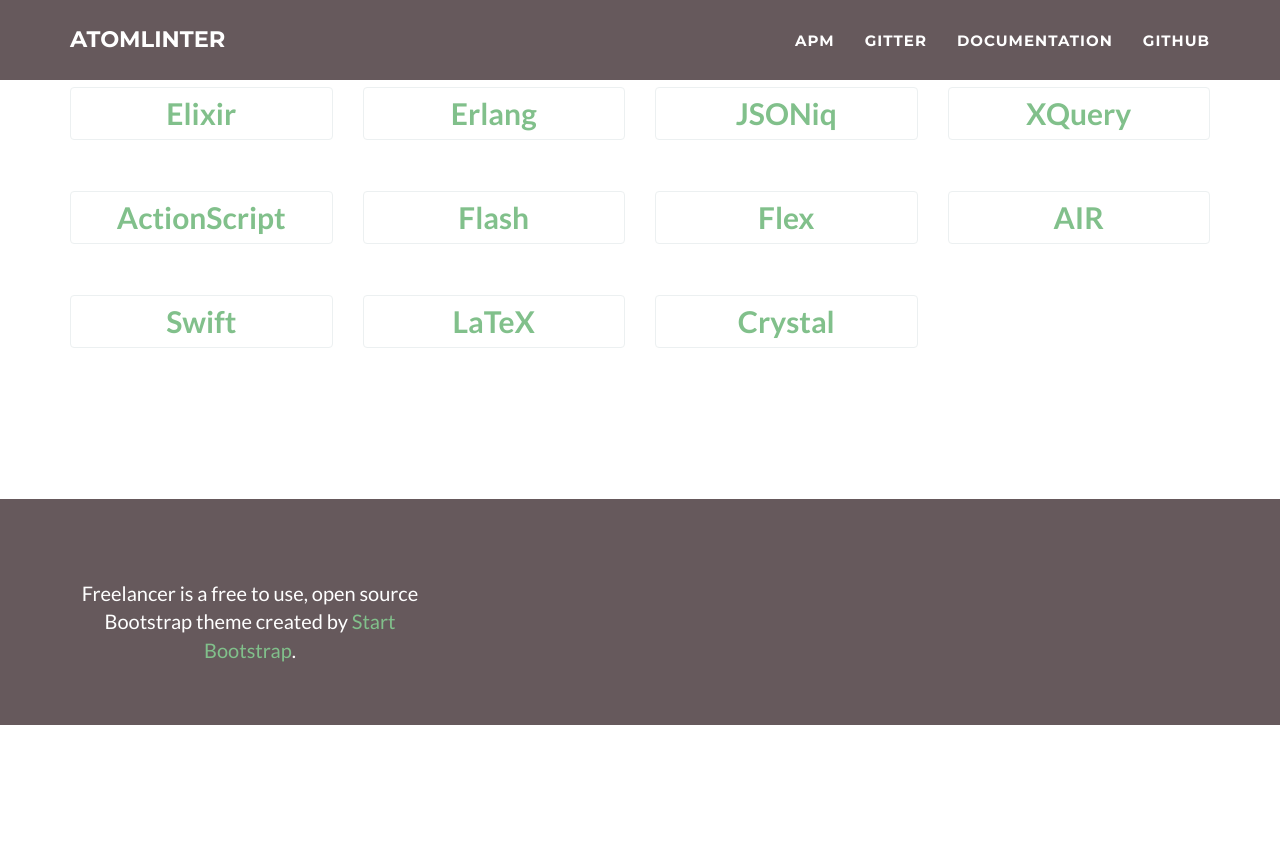
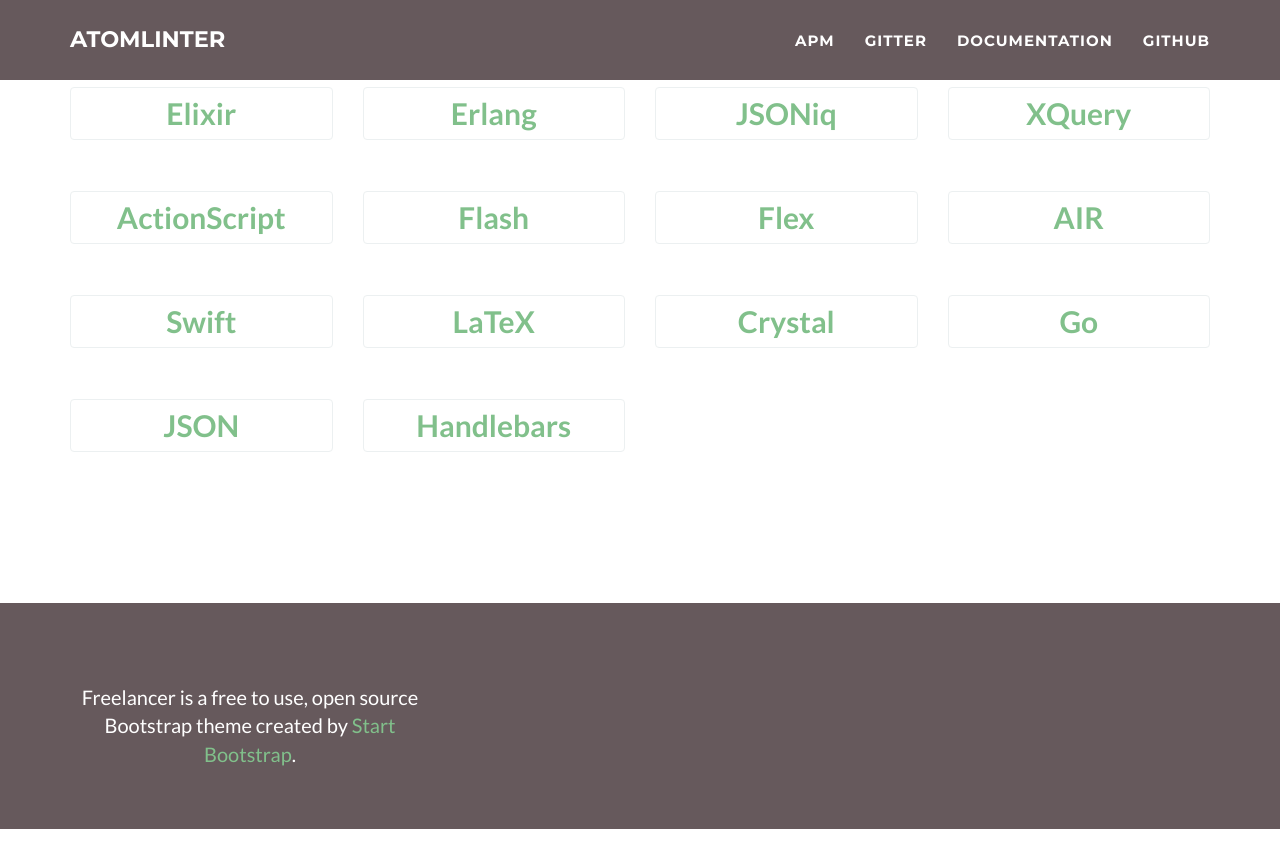
Before and after one commit to AtomLinter/atomlinter.github.io, a Jekyll site: the page built from index.html, in a window 1280 px wide and 900 px high, scrolled down 1716 px. Shown: the top 868 px of the window. Built offline with Jekyll 4.4.1, drawn with Linux system fonts in a browser that asks for light colours; before the commit the page ends 2513 px from its top, so only the background shows below that.

Commit message:
Add some missing linters

```diff
--- a/_config.yml
+++ b/_config.yml
@@ -242,6 +242,22 @@ types:
     linters:
       - title: linter-crystal
         url: https://atom.io/packages/linter-crystal
+  - title: Go
+    linters:
+      - title: linter-gotype
+        url: https://atom.io/packages/linter-gotype
+      - title: linter-govet
+        url: https://atom.io/packages/linter-govet
+      - title: linter-golinter
+        url: https://atom.io/packages/linter-golinter
+  - title: JSON
+    linters:
+      - title: linter-jsonlint
+        url: https://atom.io/packages/linter-jsonlint
+  - title: Handlebars
+    linters:
+      - title: linter-handlebars
+        url: https://atom.io/packages/linter-handlebars
 
 # Credits content
 credits: 'Freelancer is a free to use, open source Bootstrap theme created by <a href="http://startbootstrap.com">Start Bootstrap</a>.'
```
